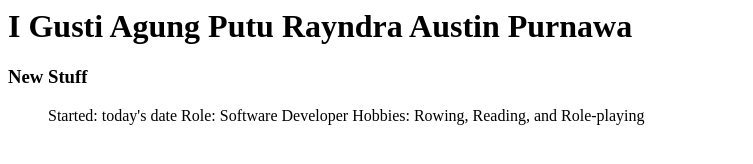
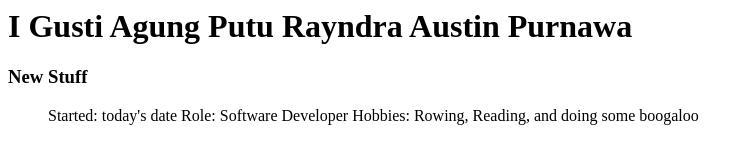
Before and after one commit to I-904531/I-904531.github.io, a plain HTML site: page index.html in a window 1280 px wide. Shown: the whole page, without its empty margins (0-753 px from the left). Drawn offline with Linux system fonts and the light colour scheme.

Commit message:
Updated my profile

```diff
--- a/index.html
+++ b/index.html
@@ -3,5 +3,5 @@
 <ul>
 <lil>Started: today's date</lil>
 <lil>Role: Software Developer</lil>
-<lil>Hobbies: Rowing, Reading, and Role-playing</lil>
+<lil>Hobbies: Rowing, Reading, and doing some boogaloo</lil>
 </ul>
```
